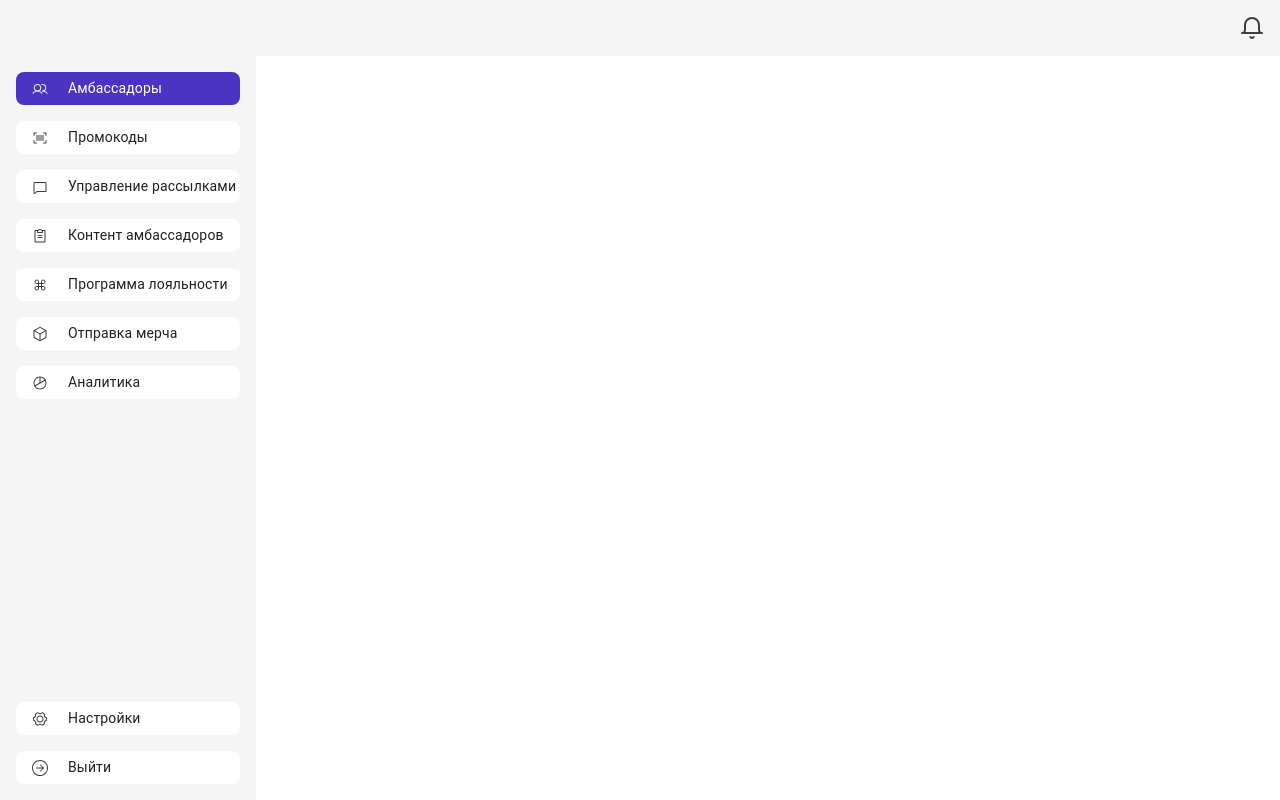
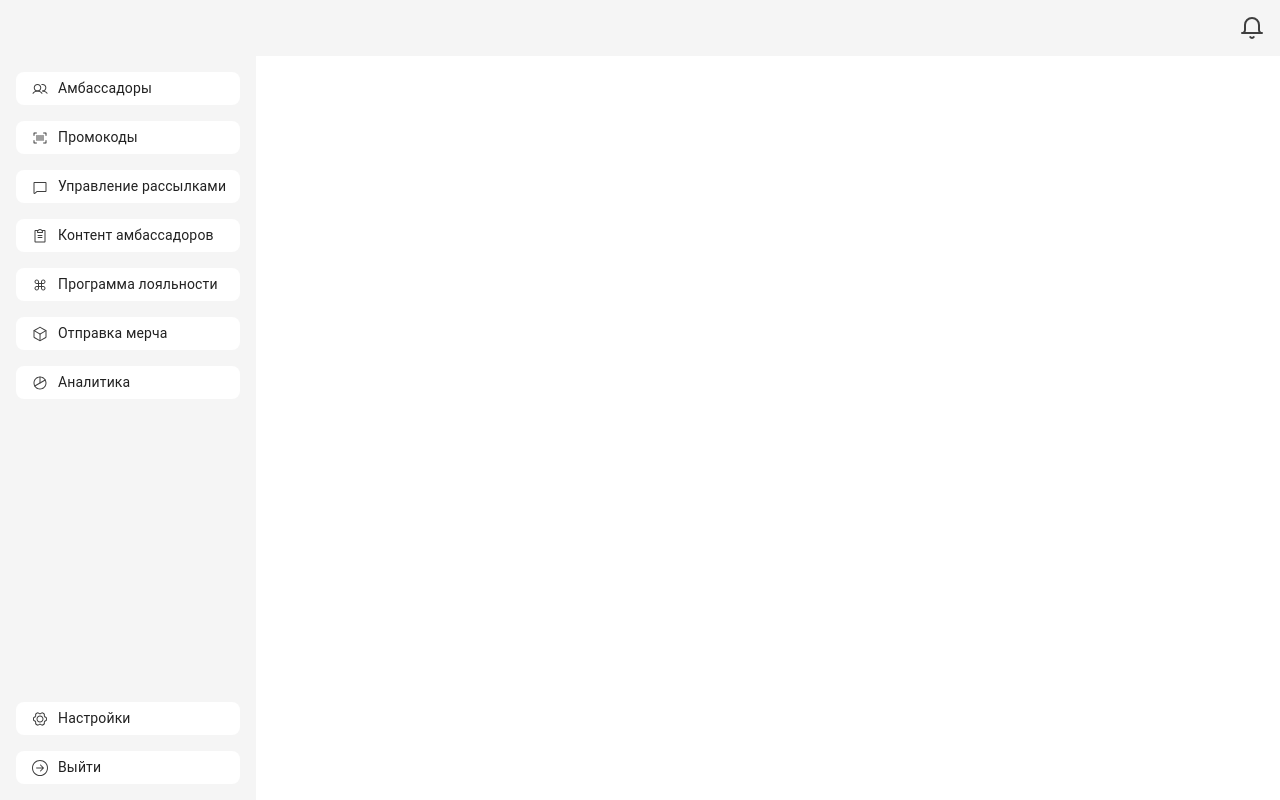
Before and after one commit to Tenth-Team/frontend, a React (Vite) app: page / in a window 1280 px wide. Built offline with nearby package versions, Linux system fonts and the light colour scheme.

Commit message:
customComponents

```diff
--- /dev/null
+++ b/src/components/ListItemIconCustom/ListItemIconCustom.tsx
@@ -0,0 +1,20 @@
+import type { ListItemIconProps } from "@mui/material"
+import { ListItemIcon } from "@mui/material"
+
+const ListItemIconCustom = (props: ListItemIconProps) => {
+  return (
+    <ListItemIcon
+      sx={{
+        "&.MuiListItemIcon-root": {
+          minWidth: `26px`,
+        },
+      }}
+      {...props}
+    >
+      {props.children}
+    </ListItemIcon>
+  )
+}
+ListItemIconCustom.propTypes = {}
+
+export default ListItemIconCustom
--- /dev/null
+++ b/src/components/ListItemTextCustom/ListItemTextCustom.tsx
@@ -0,0 +1,13 @@
+import { ListItemText } from "@mui/material"
+import type { ListItemTextProps } from "@mui/material"
+
+const ListItemTextCustom = (props: ListItemTextProps) => {
+  return (
+    <ListItemText disableTypography sx={{ fontSize: 14 }} {...props}>
+      {props.children}
+    </ListItemText>
+  )
+}
+ListItemTextCustom.propTypes = {}
+
+export default ListItemTextCustom
--- a/src/components/Menu/Menu.tsx
+++ b/src/components/Menu/Menu.tsx
@@ -1,42 +1,21 @@
-import {
-  Box,
-  ListItemIcon,
-  ListItemText,
-  MenuItem,
-  MenuList,
-  Paper,
-  SvgIcon,
-} from "@mui/material"
+import { Box, SvgIcon } from "@mui/material"
+
+import PaperCustom from "../PaperCustom/PaperCustom"
+import MenuListCustom from "../MenuListCustom/MenuListCustom"
+import ListItemTextCustom from "../ListItemTextCustom/ListItemTextCustom"
+import MenuItemCustom from "../MenuItemCustom/MenuItemCustom"
+import ListItemIconCustom from "../ListItemIconCustom/ListItemIconCustom"
 
 import style from "./Menu.module.scss"
+
 const Menu = () => {
   return (
     <nav className={style.container}>
-      <Paper
-        sx={{
-          width: 256,
-          maxWidth: "100%",
-          height: "100%",
-          backgroundColor: "#f5f5f5",
-          boxShadow: "none",
-          border: "none",
-          borderRadius: "0",
-          p: 2,
-          display: "flex",
-          flexDirection: "column",
-        }}
-      >
-        <MenuList
-          sx={{
-            display: "flex",
-            flexDirection: "column",
-            height: "100%",
-            padding: "0",
-          }}
-        >
+      <PaperCustom>
+        <MenuListCustom>
           <Box display={"flex"} flexDirection={"column"} gap={2}>
-            <MenuItem sx={{ backgroundColor: "#4c34c2", borderRadius: 2 }}>
-              <ListItemIcon>
+            <MenuItemCustom>
+              <ListItemIconCustom>
                 <SvgIcon sx={{ width: "auto", height: "auto" }}>
                   <svg
                     width="16"
@@ -49,38 +28,33 @@ const Menu = () => {
                       fill-rule="evenodd"
                       clip-rule="evenodd"
                       d="M5.5 4C3.98122 4 2.75 5.23122 2.75 6.75C2.75 8.26878 3.98122 9.5 5.5 9.5C7.01878 9.5 8.25 8.26878 8.25 6.75C8.25 5.23122 7.01878 4 5.5 4ZM1.75 6.75C1.75 4.67893 3.42893 3 5.5 3C7.57107 3 9.25 4.67893 9.25 6.75C9.25 8.82107 7.57107 10.5 5.5 10.5C3.42893 10.5 1.75 8.82107 1.75 6.75Z"
-                      fill="#ECECEC"
+                      fill="#3F3F3F"
                     />
                     <path
                       fill-rule="evenodd"
                       clip-rule="evenodd"
-                      d="M10.5923 3L10.5938 3C11.5883 3 12.5422 3.39509 13.2454 4.09835C13.9487 4.80161 14.3438 5.75544 14.3438 6.75C14.3438 7.74456 13.9487 8.69839 13.2454 9.40165C12.5422 10.1049 11.5883 10.5 10.5938 10.5C10.3176 10.5 10.0938 10.2761 10.0938 10C10.0938 9.72386 10.3176 9.5 10.5938 9.5C11.3231 9.5 12.0226 9.21027 12.5383 8.69455C13.054 8.17882 13.3438 7.47935 13.3438 6.75C13.3438 6.02066 13.054 5.32118 12.5383 4.80546C12.0228 4.28991 11.3236 4.0002 10.5945 4C10.3408 4.00084 10.0883 4.0349 9.84341 4.10132C9.57689 4.1736 9.30224 4.01615 9.22996 3.74963C9.15768 3.48312 9.31513 3.20847 9.58165 3.13619C9.91112 3.04683 10.2509 3.00104 10.5923 3Z"
-                      fill="#ECECEC"
+                      d="M10.5918 3L10.5933 3C11.5879 3 12.5417 3.39509 13.2449 4.09835C13.9482 4.80161 14.3433 5.75544 14.3433 6.75C14.3433 7.74456 13.9482 8.69839 13.2449 9.40165C12.5417 10.1049 11.5879 10.5 10.5933 10.5C10.3171 10.5 10.0933 10.2761 10.0933 10C10.0933 9.72386 10.3171 9.5 10.5933 9.5C11.3226 9.5 12.0221 9.21027 12.5378 8.69455C13.0536 8.17882 13.3433 7.47935 13.3433 6.75C13.3433 6.02066 13.0536 5.32118 12.5378 4.80546C12.0223 4.28991 11.3231 4.0002 10.594 4C10.3403 4.00084 10.0878 4.0349 9.84292 4.10132C9.5764 4.1736 9.30176 4.01615 9.22947 3.74963C9.15719 3.48312 9.31464 3.20847 9.58116 3.13619C9.91063 3.04683 10.2504 3.00104 10.5918 3Z"
+                      fill="#3F3F3F"
                     />
                     <path
                       fill-rule="evenodd"
                       clip-rule="evenodd"
-                      d="M5.50004 10.4998C4.69767 10.4998 3.90708 10.6929 3.19505 11.0628C2.48302 11.4326 1.87047 11.9685 1.40913 12.625C1.25036 12.8509 0.938497 12.9053 0.712562 12.7466C0.486628 12.5878 0.432181 12.2759 0.590951 12.05C1.14455 11.2622 1.87961 10.6192 2.73405 10.1754C3.58848 9.73148 4.53719 9.49976 5.50004 9.49976C6.46289 9.49976 7.4116 9.73148 8.26604 10.1754C9.12047 10.6192 9.85553 11.2622 10.4091 12.05C10.5679 12.2759 10.5135 12.5878 10.2875 12.7466C10.0616 12.9053 9.74972 12.8509 9.59095 12.625C9.12962 11.9685 8.51707 11.4326 7.80504 11.0628C7.09301 10.6929 6.30242 10.4998 5.50004 10.4998Z"
-                      fill="#ECECEC"
+                      d="M5.50004 10.5C4.69767 10.5 3.90708 10.6931 3.19505 11.063C2.48302 11.4329 1.87047 11.9687 1.40913 12.6252C1.25036 12.8511 0.938497 12.9056 0.712562 12.7468C0.486628 12.588 0.432181 12.2762 0.590951 12.0502C1.14455 11.2625 1.87961 10.6195 2.73405 10.1756C3.58848 9.73172 4.53719 9.5 5.50004 9.5C6.46289 9.5 7.4116 9.73172 8.26604 10.1756C9.12047 10.6195 9.85553 11.2625 10.4091 12.0502C10.5679 12.2762 10.5135 12.588 10.2875 12.7468C10.0616 12.9056 9.74972 12.8511 9.59095 12.6252C9.12962 11.9687 8.51707 11.4329 7.80504 11.063C7.09301 10.6931 6.30242 10.5 5.50004 10.5Z"
+                      fill="#3F3F3F"
                     />
                     <path
                       fill-rule="evenodd"
                       clip-rule="evenodd"
                       d="M12.8991 11.0622C12.1871 10.6923 11.3964 10.4995 10.5941 10.5C10.3179 10.5002 10.0939 10.2765 10.0938 10.0003C10.0936 9.72417 10.3173 9.50017 10.5934 9.5C11.5565 9.4994 12.5055 9.73086 13.3601 10.1748C14.2147 10.6187 14.9497 11.262 15.503 12.0502C15.6616 12.2763 15.607 12.5881 15.381 12.7467C15.155 12.9054 14.8432 12.8508 14.6845 12.6248C14.2235 11.968 13.6111 11.4321 12.8991 11.0622Z"
-                      fill="#ECECEC"
+                      fill="#3F3F3F"
                     />
                   </svg>
                 </SvgIcon>
-              </ListItemIcon>
-              <ListItemText
-                disableTypography
-                sx={{ fontSize: 14, color: "#fff" }}
-              >
-                Амбассадоры
-              </ListItemText>
-            </MenuItem>
-            <MenuItem sx={{ backgroundColor: "#fff", borderRadius: 2 }}>
-              <ListItemIcon>
+              </ListItemIconCustom>
+              <ListItemTextCustom>Амбассадоры</ListItemTextCustom>
+            </MenuItemCustom>
+            <MenuItemCustom>
+              <ListItemIconCustom>
                 <SvgIcon sx={{ width: "auto", height: "auto" }}>
                   <svg
                     width="16"
@@ -139,14 +113,12 @@ const Menu = () => {
                     />
                   </svg>
                 </SvgIcon>
-              </ListItemIcon>
-              <ListItemText disableTypography sx={{ fontSize: 14 }}>
-                Промокоды
-              </ListItemText>
-            </MenuItem>
+              </ListItemIconCustom>
+              <ListItemTextCustom>Промокоды</ListItemTextCustom>
+            </MenuItemCustom>
 
-            <MenuItem sx={{ backgroundColor: "#fff", borderRadius: 2 }}>
-              <ListItemIcon>
+            <MenuItemCustom>
+              <ListItemIconCustom>
                 <SvgIcon sx={{ width: "auto", height: "auto" }}>
                   <svg
                     width="16"
@@ -163,13 +135,11 @@ const Menu = () => {
                     />
                   </svg>
                 </SvgIcon>
-              </ListItemIcon>
-              <ListItemText disableTypography sx={{ fontSize: 14 }}>
-                Управление рассылками
-              </ListItemText>
-            </MenuItem>
-            <MenuItem sx={{ backgroundColor: "#fff", borderRadius: 2 }}>
-              <ListItemIcon>
+              </ListItemIconCustom>
+              <ListItemTextCustom>Управление рассылками</ListItemTextCustom>
+            </MenuItemCustom>
+            <MenuItemCustom>
+              <ListItemIconCustom>
                 <SvgIcon sx={{ width: "auto", height: "auto" }}>
                   <svg
                     width="16"
@@ -204,13 +174,11 @@ const Menu = () => {
                     />
                   </svg>
                 </SvgIcon>
-              </ListItemIcon>
-              <ListItemText disableTypography sx={{ fontSize: 14 }}>
-                Контент амбассадоров
-              </ListItemText>
-            </MenuItem>
-            <MenuItem sx={{ backgroundColor: "#fff", borderRadius: 2 }}>
-              <ListItemIcon>
+              </ListItemIconCustom>
+              <ListItemTextCustom>Контент амбассадоров</ListItemTextCustom>
+            </MenuItemCustom>
+            <MenuItemCustom>
+              <ListItemIconCustom>
                 <SvgIcon sx={{ width: "auto", height: "auto" }}>
                   <svg
                     width="16"
@@ -251,14 +219,12 @@ const Menu = () => {
                     />
                   </svg>
                 </SvgIcon>
-              </ListItemIcon>
-              <ListItemText disableTypography sx={{ fontSize: 14 }}>
-                Программа лояльности
-              </ListItemText>
-            </MenuItem>
+              </ListItemIconCustom>
+              <ListItemTextCustom>Программа лояльности</ListItemTextCustom>
+            </MenuItemCustom>
 
-            <MenuItem sx={{ backgroundColor: "#fff", borderRadius: 2 }}>
-              <ListItemIcon>
+            <MenuItemCustom>
+              <ListItemIconCustom>
                 <SvgIcon sx={{ width: "auto", height: "auto" }}>
                   <svg
                     width="16"
@@ -287,14 +253,12 @@ const Menu = () => {
                     />
                   </svg>
                 </SvgIcon>
-              </ListItemIcon>
-              <ListItemText disableTypography sx={{ fontSize: 14 }}>
-                Отправка мерча
-              </ListItemText>
-            </MenuItem>
+              </ListItemIconCustom>
+              <ListItemTextCustom>Отправка мерча</ListItemTextCustom>
+            </MenuItemCustom>
 
-            <MenuItem sx={{ backgroundColor: "#fff", borderRadius: 2 }}>
-              <ListItemIcon>
+            <MenuItemCustom>
+              <ListItemIconCustom>
                 <SvgIcon sx={{ width: "auto", height: "auto" }}>
                   <svg
                     width="16"
@@ -323,16 +287,14 @@ const Menu = () => {
                     />
                   </svg>
                 </SvgIcon>
-              </ListItemIcon>
-              <ListItemText disableTypography sx={{ fontSize: 14 }}>
-                Аналитика
-              </ListItemText>
-            </MenuItem>
+              </ListItemIconCustom>
+              <ListItemTextCustom>Аналитика</ListItemTextCustom>
+            </MenuItemCustom>
           </Box>
 
           <Box display={"flex"} flexDirection={"column"} gap={2} mt={"auto"}>
-            <MenuItem sx={{ backgroundColor: "#fff", borderRadius: 2 }}>
-              <ListItemIcon>
+            <MenuItemCustom>
+              <ListItemIconCustom>
                 <SvgIcon sx={{ width: "auto", height: "auto" }}>
                   <svg
                     width="16"
@@ -355,16 +317,12 @@ const Menu = () => {
                     />
                   </svg>
                 </SvgIcon>
-              </ListItemIcon>
-              <ListItemText disableTypography sx={{ fontSize: 14 }}>
-                Настройки
-              </ListItemText>
-            </MenuItem>
+              </ListItemIconCustom>
+              <ListItemTextCustom>Настройки</ListItemTextCustom>
+            </MenuItemCustom>
 
-            <MenuItem
-              sx={{ backgroundColor: "#fff", mt: "auto", borderRadius: 2 }}
-            >
-              <ListItemIcon>
+            <MenuItemCustom>
+              <ListItemIconCustom>
                 <SvgIcon sx={{ width: "auto", height: "auto" }}>
                   <svg
                     width="16"
@@ -388,14 +346,12 @@ const Menu = () => {
                     </defs>
                   </svg>
                 </SvgIcon>
-              </ListItemIcon>
-              <ListItemText disableTypography sx={{ fontSize: 14 }}>
-                Выйти
-              </ListItemText>
-            </MenuItem>
+              </ListItemIconCustom>
+              <ListItemTextCustom>Выйти</ListItemTextCustom>
+            </MenuItemCustom>
           </Box>
-        </MenuList>
-      </Paper>
+        </MenuListCustom>
+      </PaperCustom>
     </nav>
   )
 }
--- /dev/null
+++ b/src/components/MenuItemCustom/MenuItemCustom.module.scss
@@ -0,0 +1,8 @@
+.MuiMenuItem-root:Mui-focused {
+    border: 3px solid var(---primary---focus);
+    border-radius: 4px;
+}
+
+.MuiMenuItem-root {
+    background-color: #4c34c2;
+}
--- /dev/null
+++ b/src/components/MenuItemCustom/MenuItemCustom.tsx
@@ -0,0 +1,41 @@
+import type { MenuItemProps } from "@mui/material/MenuItem"
+import MenuItem from "@mui/material/MenuItem"
+
+const MenuItemCustom = (props: MenuItemProps) => {
+  return (
+    <MenuItem
+      sx={{
+        backgroundColor: "#fff",
+        borderRadius: 2,
+
+        "&.MuiMenuItem-root": {
+          "&:hover": {
+            border: 3,
+            borderRadius: 1,
+            borderStyle: "solid",
+            borderColor: "#ac9ff0",
+            backgroundColor: "#fff",
+            color: "#3918d9",
+          },
+          "&:active": {
+            backgroundColor: "#4c34c2",
+            color: "#fff",
+          },
+          "&:focus": {
+            color: "#3918d9",
+          },
+          "&:disabled": {
+            backgroundColor: "#f5f5f5",
+            color: "#9e9e9e",
+          },
+        },
+      }}
+      {...props}
+    >
+      {props.children}
+    </MenuItem>
+  )
+}
+MenuItemCustom.propTypes = {}
+
+export default MenuItemCustom
--- /dev/null
+++ b/src/components/MenuListCustom/MenuListCustom.tsx
@@ -0,0 +1,21 @@
+import type { MenuListProps } from "@mui/material"
+import { MenuList } from "@mui/material"
+
+const MenuListCustom = (props: MenuListProps) => {
+  return (
+    <MenuList
+      sx={{
+        display: "flex",
+        flexDirection: "column",
+        height: "100%",
+        padding: "0",
+      }}
+      {...props}
+    >
+      {props.children}
+    </MenuList>
+  )
+}
+MenuListCustom.propTypes = {}
+
+export default MenuListCustom
--- /dev/null
+++ b/src/components/PaperCustom/PaperCustom.tsx
@@ -0,0 +1,27 @@
+import type { PaperProps } from "@mui/material/Paper"
+import Paper from "@mui/material/Paper"
+
+const PaperCustom = (props: PaperProps) => {
+  return (
+    <Paper
+      sx={{
+        width: 256,
+        maxWidth: "100%",
+        height: "100%",
+        backgroundColor: "#f5f5f5",
+        boxShadow: "none",
+        border: "none",
+        borderRadius: "0",
+        p: 2,
+        display: "flex",
+        flexDirection: "column",
+      }}
+      {...props}
+    >
+      {props.children}
+    </Paper>
+  )
+}
+PaperCustom.propTypes = {}
+
+export default PaperCustom
```
Also changed, not shown: src/components/Menu/Menu.module.scss (+0 -8 lines).
